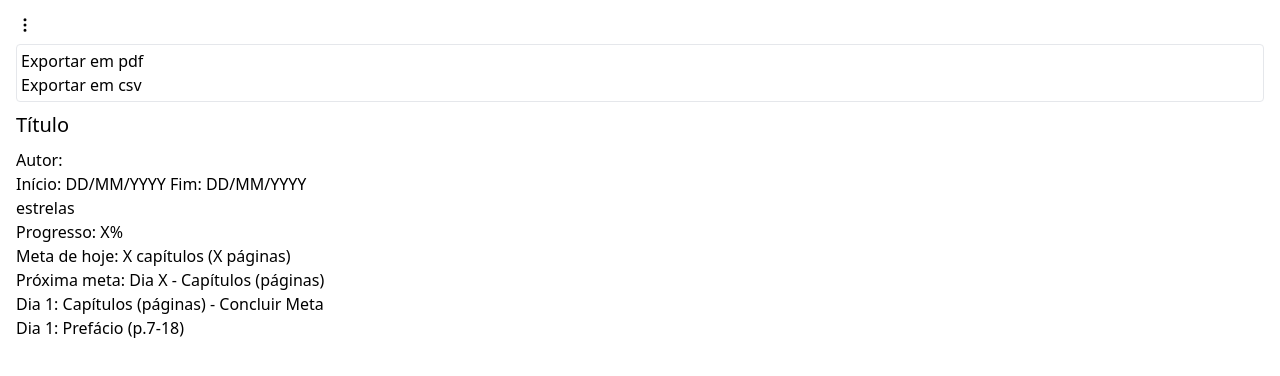
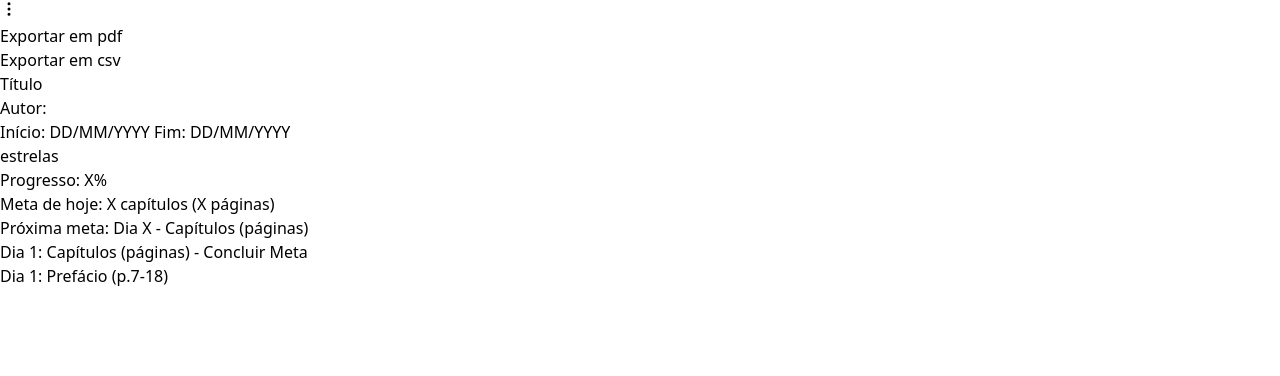
Before and after one commit to GuilhermeSnts/literatura-diaria, a Next.js app: page /planner in a window 1280 px wide. Both pictures are taken after a click on the button 25 px from the left and 25 px from the top of the page. Shown: the top 376 px of the page. Built offline with nearby package versions, Linux system fonts and the light colour scheme.

Commit message:
removing css modules

```diff
--- a/components/PlannerOptions/PlannerOptions.component.tsx
+++ b/components/PlannerOptions/PlannerOptions.component.tsx
@@ -1,5 +1,4 @@
 import React, { useState } from "react";
-import style from "./PlannerOptions.module.css";
 import { EllipsisVertical } from "lucide-react";
 
 export function PlannerOptions(): React.ReactElement {
@@ -11,11 +10,11 @@ export function PlannerOptions(): React.ReactElement {
 
   return (
     <>
-      <button onClick={toggleOptions} className={style.actionButton}>
+      <button onClick={toggleOptions}>
         <EllipsisVertical size={18} />
       </button>
       {showOptions && (
-        <ul className={style.popmenu}>
+        <ul>
           <li>Exportar em pdf</li>
           <li>Exportar em csv</li>
         </ul>
--- a/components/PlannerOptions/PlannerOptions.module.css
+++ /dev/null
@@ -1,14 +0,0 @@
-.actionButton {
-  background: transparent;
-  border: none;
-  cursor: pointer;
-}
-
-.popmenu {
-  list-style: none;
-  margin: 0.25rem 0 0 0;
-  padding: 0.25rem;
-  background: white;
-  border: 1px solid #e5e7eb;
-  border-radius: 0.25rem;
-}
--- a/pages/planner/index.tsx
+++ b/pages/planner/index.tsx
@@ -1,13 +1,12 @@
 import React from "react";
 import type { NextPage } from "next";
-import style from "./planner.module.css";
 import PlannerOptions from "../../components/PlannerOptions/PlannerOptions.component";
 
 const Planner: NextPage = () => {
   return (
-    <div className={style.page}>
+    <div>
       <PlannerOptions />
-      <h1 className={style.header}>Título</h1>
+      <h1>Título</h1>
       <h3>Autor:</h3>
       <h5>Início: DD/MM/YYYY Fim: DD/MM/YYYY</h5>
       <div>estrelas</div>
--- a/pages/planner/planner.module.css
+++ /dev/null
@@ -1,8 +0,0 @@
-.page {
-  padding: 1rem;
-}
-
-.header {
-  font-size: 1.25rem;
-  margin: 0.5rem 0;
-}
```
